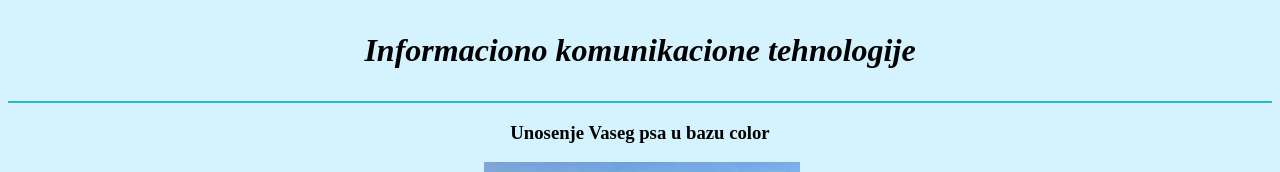
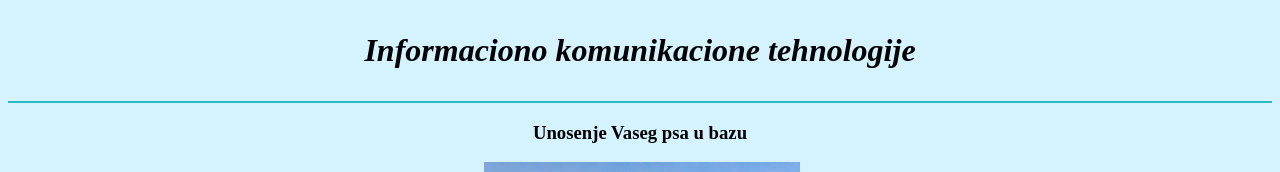
Before and after one commit to comi06/Bobi, a plain HTML site: page index.html in a window 1280 px wide. Shown: the top 172 px of the page. Drawn offline with Linux system fonts and the light colour scheme.

Commit message:
Add files via upload

```diff
--- a/index.html
+++ b/index.html
@@ -28,7 +28,7 @@
 <body>
 
 
-  <h3><p align="center" >Unosenje Vaseg psa u bazu color </p> </h3>
+  <h3><p align="center" >Unosenje Vaseg psa u bazu  </p> </h3>
  <p align="center"><img src="slika2.jpg" height="20%" width="25%" > <img src="slika1.jpg" height="20%" width="25%" ><img src="slika3.jpg" height="20%" width="25%" ></p>
 
 
@@ -37,7 +37,7 @@
   <h3>Ime psa:  <input type="text" name="Ime Vaseg psa" value=""> <br> <br>
    Rasa psa: <input type="text" name="Ime Vaseg psa" value=""> <br> <br>
 
- Pol:  Muski    <input type="radio" name="pol" value="Muski">   Zenski <input type="radio" name="pol">
+ Pol:  Muski    <input type="radio" name="pol" value="Muski">    Zenski <input type="radio" name="pol">
 
 <h3> Starost: <select name="Broj godina" ></h3>
    <option value="0">0</option>
```
